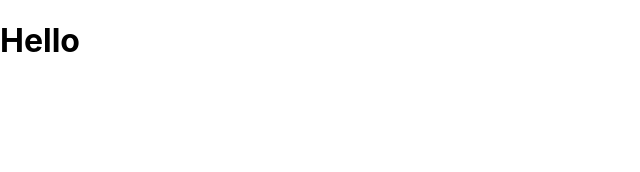
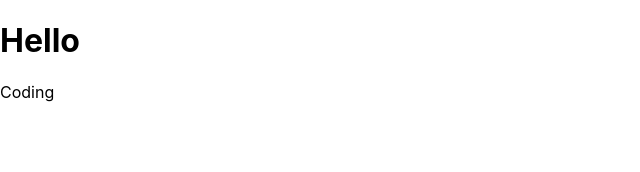
Before and after one commit to Gagandeep-Kaur-01/React, a React (Create React App) app in the folder practice/: page / in a window 1280 px wide. Shown: the top 172 px of the page, without its empty margins (0-640 px from the left). Built offline with nearby package versions, Linux system fonts and the light colour scheme.

Commit message:
imported 'Persons.js' into App.js

```diff
--- a/practice/src/Components/Persons.js
+++ b/practice/src/Components/Persons.js
@@ -3,7 +3,7 @@ import React, { Component } from 'react';
 export default function Persons(props) {
     return(
         <div>
-
+            Coding
         </div>
     );
 }
--- a/practice/src/Container/App.js
+++ b/practice/src/Container/App.js
@@ -1,4 +1,5 @@
 import React, {Component} from 'react';
+import Persons from '../Components/Persons.js';
 
 
 class App extends Component {
@@ -9,6 +10,8 @@ class App extends Component {
   return (
     <div className="App">
        <h1>Hello</h1>
+
+       <Persons/>
     </div>
     );
   }
```
